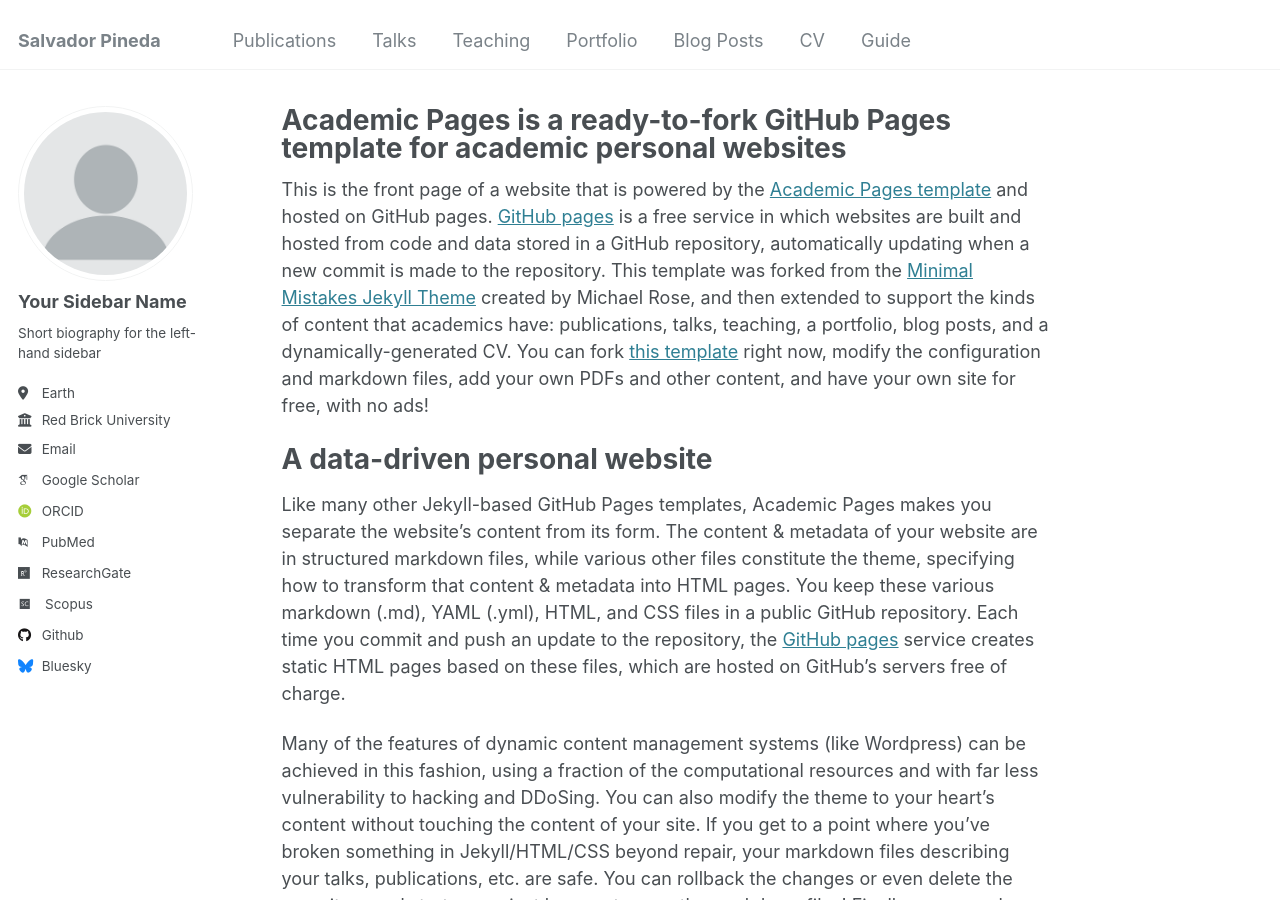
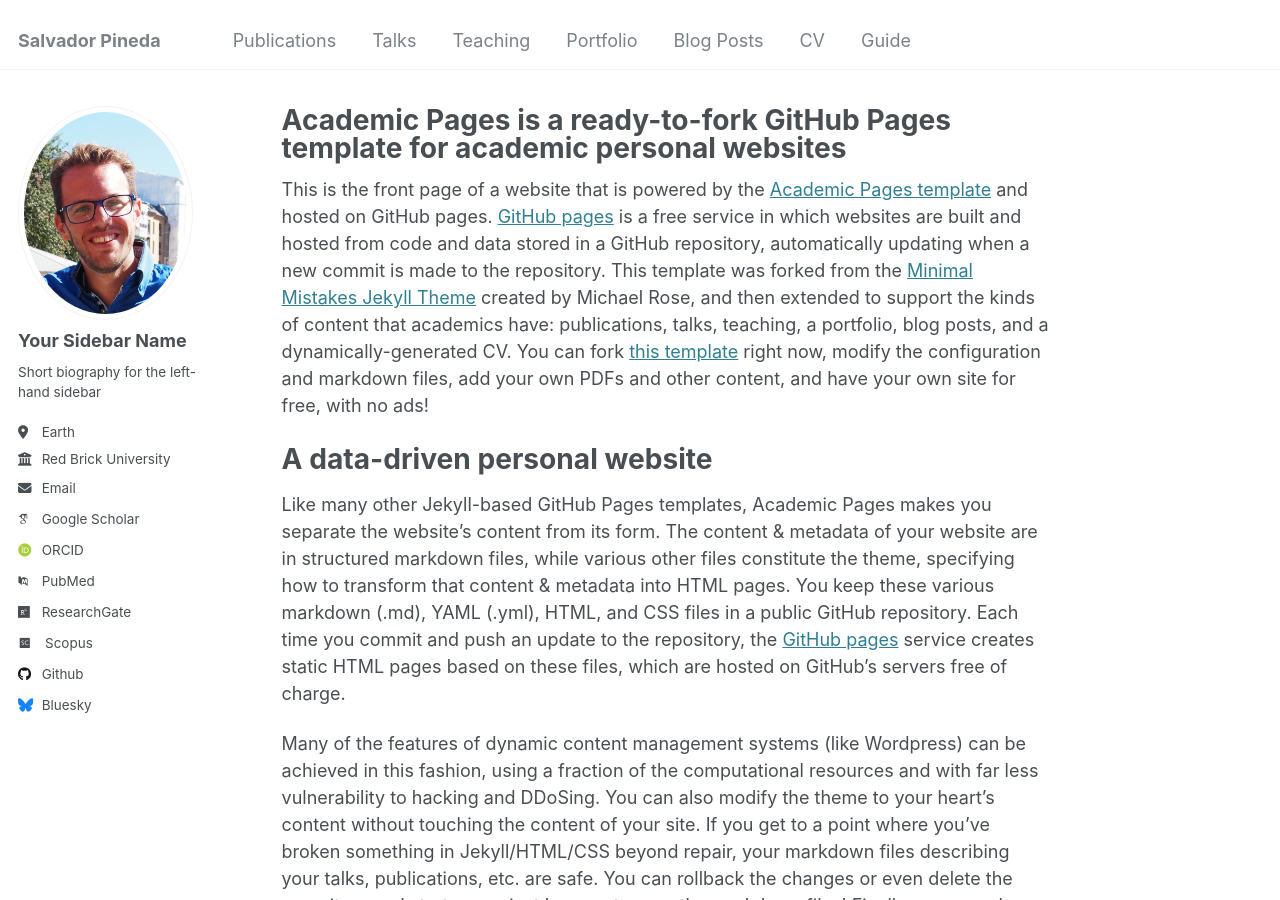
Before and after one commit to salvapineda/salvapineda.github.io, a Jekyll site: the page built from _pages/about.md, in a window 1280 px wide and 900 px high. Built offline with Jekyll 4.4.1, drawn with Linux system fonts in a browser that asks for light colours; some web fonts are replaced.

Commit message:
Update _config.yml

```diff
--- a/_config.yml
+++ b/_config.yml
@@ -21,7 +21,7 @@ repository               : "salvapineda/salvapineda.github.io"
 #               Additional customization can be done by editing /_includes/author-profile.html
 author:
   # Biographic information
-  avatar           : "profile.png"
+  avatar           : "Picture.jpeg"
   name             : "Your Sidebar Name"
   pronouns         : # example: "she/her"
   bio              : "Short biography for the left-hand sidebar"
```
